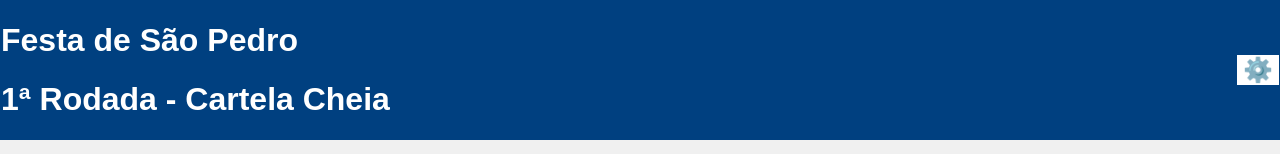
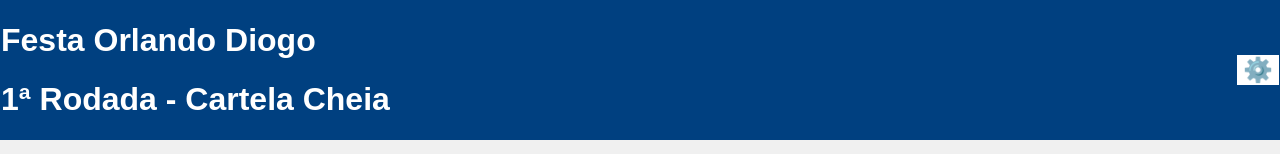
Before and after one commit to gustavomtaborda21/Bingo, a plain HTML site: page index.html in a window 1280 px wide. Shown: the top 154 px of the page. Drawn offline with Linux system fonts and the light colour scheme.

Commit message:
index.html

```diff
--- a/index.html
+++ b/index.html
@@ -12,7 +12,7 @@
 <body>
   <div class="header">
     <div>
-      <h1>Festa de São Pedro</h1>
+      <h1>Festa Orlando Diogo</h1>
       <h1><span id="numeroRodada">1ª</span> Rodada - <span id="tipoRodada">Cartela Cheia</span></h1>
     </div>
     <button id="btnConfig">⚙️</button>
```
